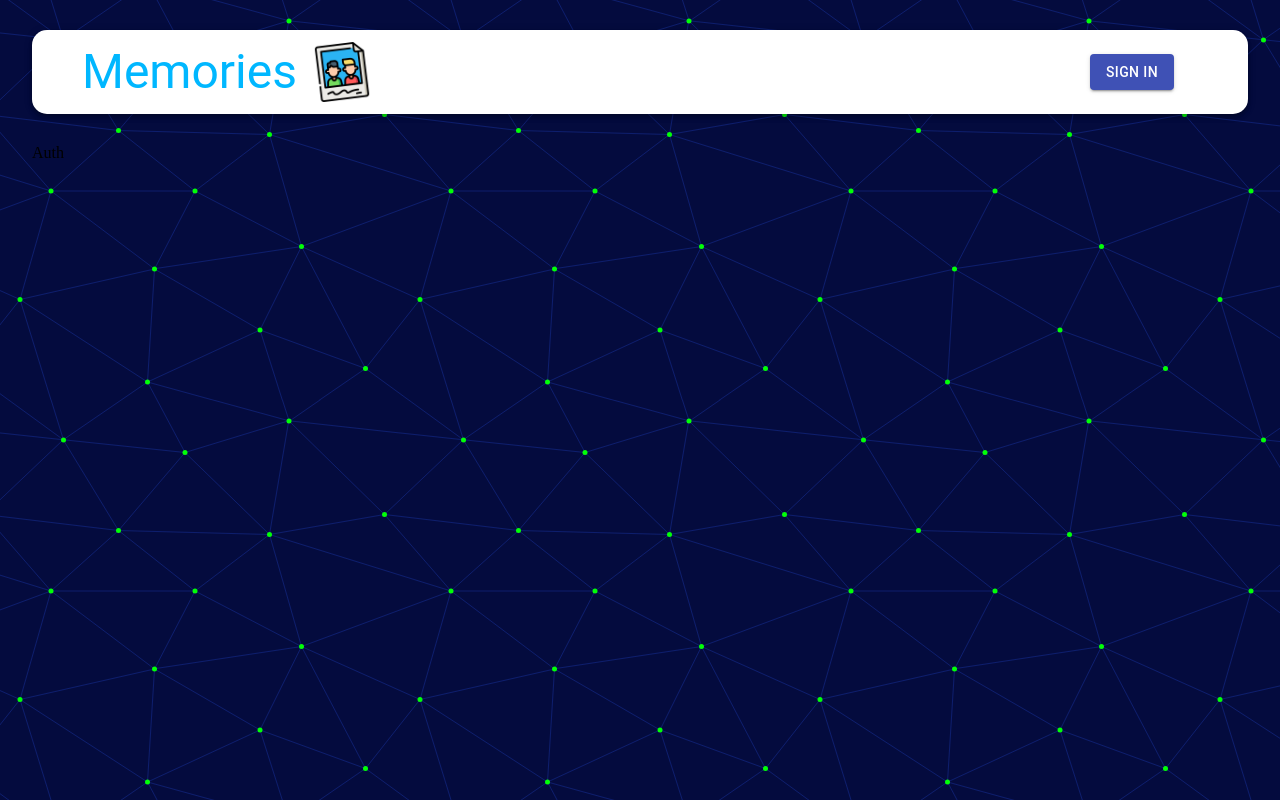
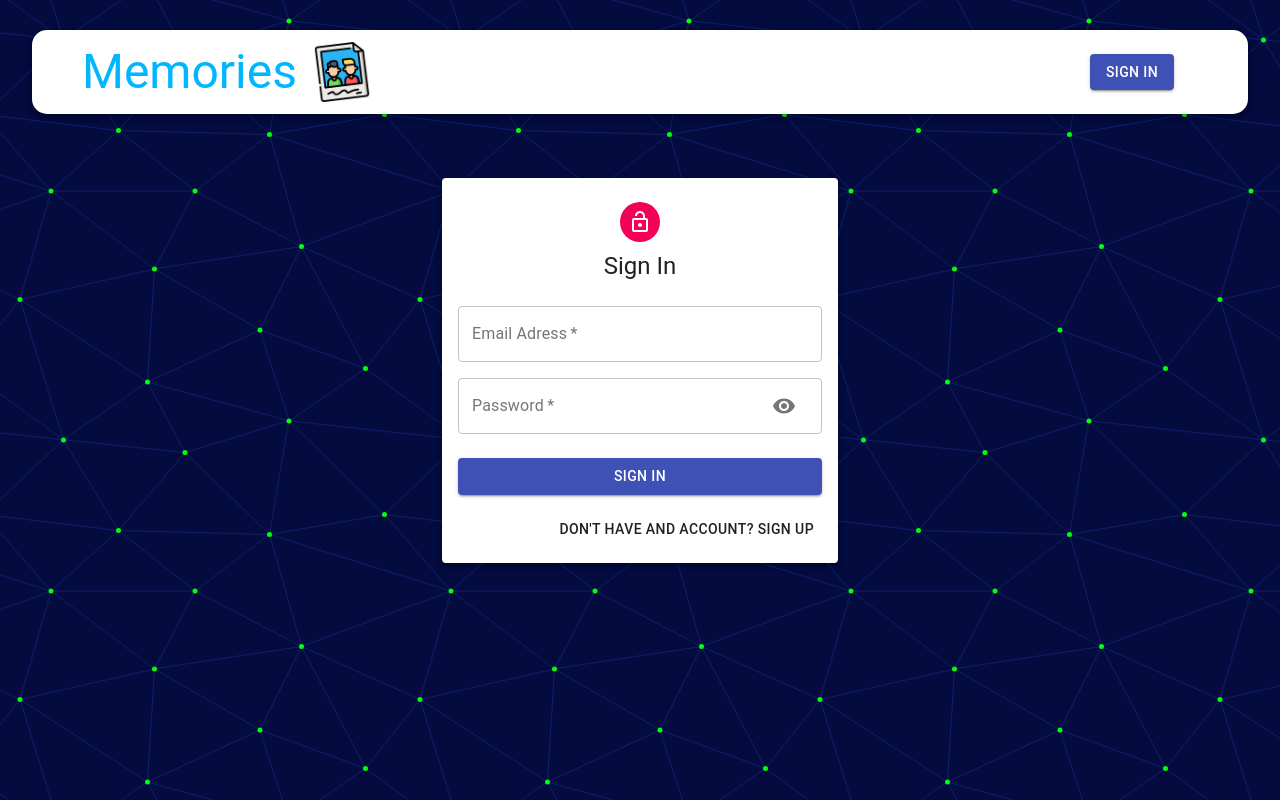
Before and after one commit to DrSheya/memories, a React (Create React App) app in the folder client/: page /auth in a window 1280 px wide. Built offline with nearby package versions, Linux system fonts and the light colour scheme.

Commit message:
Create Auth Form

```diff
--- a/client/src/components/Auth/Auth.jsx
+++ b/client/src/components/Auth/Auth.jsx
@@ -1,8 +1,66 @@
-import React from 'react'
+import React, { useState } from 'react'
+import { Avatar, Button, Paper, Grid, Typography, Container } from '@material-ui/core';
+import LockOutlinedIcon from '@material-ui/icons/LockOpenOutlined';
+
+
+
+import useStyles from './styles.jsx';
+import Input from './Input.jsx';
+
+
 
 export const Auth = () => {
+  const classes = useStyles();
+  const [showPassword, setShowPassword] = useState(false);
+  const [ isSignUp, setIsSignUp] = useState(false);
+
+  const handleSubmit = () => {
+
+  };
+  const handleChange = () => {
+
+  };
+  const handleShowPassword = () => setShowPassword((prevShowPassword) => !prevShowPassword);
+
+  const switchMode = () => {
+    setIsSignUp ((prevIsSignUp => !prevIsSignUp));
+    handleShowPassword(false);
+  };
+
   return (
-    <div>Auth</div>
+    <Container component='main' maxWidth= 'xs'>
+      <Paper className={classes.paper} elevation={3} >
+        <Avatar className={classes.avatar} >
+          <LockOutlinedIcon />
+        </Avatar>
+        <Typography component='h1' variant='h5'>{ isSignUp ? 'Sign Up' : 'Sign In'}</Typography>
+        <form className={classes.form} onSubmit={handleSubmit}>
+          <Grid container spacing={2} >
+            {
+              isSignUp && (
+                <>
+                  <Input name="firstName" label='First Name' handleChange= {handleChange} autoFocus half />
+                  <Input name="lastName" label='Last Name' handleChange= {handleChange}  half />
+                </>
+              )
+            }
+            <Input name='email' label='Email Adress' handleChange= {handleChange} type='email' />
+            <Input name='password' label='Password' handleChange= {handleChange} type={showPassword ? 'text' : 'password'} handleShowPassword={handleShowPassword} />
+            { isSignUp && <Input name='confirmPassword' label='Repeat Password' handleChange={handleChange} type='password' /> }
+          </Grid>
+          <Button type='submit' fullWidth variant='contained' color='primary' className={classes.submit}>
+            { isSignUp ? 'Sign Up' : 'Sign In'}
+          </Button>
+          <Grid container justifyContent='flex-end' >
+            <Grid item >
+              <Button onClick={switchMode}>
+                { isSignUp ? "Already have an account? Sign In" : "Don't have and account? Sign Up" }
+              </Button>
+            </Grid>
+          </Grid>
+        </form>
+      </Paper>
+    </Container>
   )
 }
 export default Auth;
--- /dev/null
+++ b/client/src/components/Auth/Input.jsx
@@ -0,0 +1,33 @@
+import React from 'react'
+import { TextField, Grid, InputAdornment, IconButton } from '@material-ui/core';
+
+import Visibility from '@material-ui/icons/Visibility';
+import VisibilityOff from '@material-ui/icons/VisibilityOff';
+
+const Input = ({name, handleChange, label, half, autoFocus, handleShowPassword, type} ) => {
+  return (
+    <Grid item xs={12} sm={half ? 6 : 12} >
+        <TextField
+            name={name}
+            onChange={handleChange}
+            variant="outlined"
+            required
+            fullWidth
+            label= {label}
+            autoFocus= {autoFocus}
+            type={type}
+            InputProps={name === 'password' ? {
+                endAdornment: (
+                    <InputAdornment position='end'>
+                        <IconButton onClick={handleShowPassword}  >
+                            { type === 'password' ? <Visibility /> : <VisibilityOff /> }
+                        </IconButton>
+                    </InputAdornment>
+                ),
+            } : null }
+        />
+    </Grid>
+  )
+}
+
+export default Input
```
